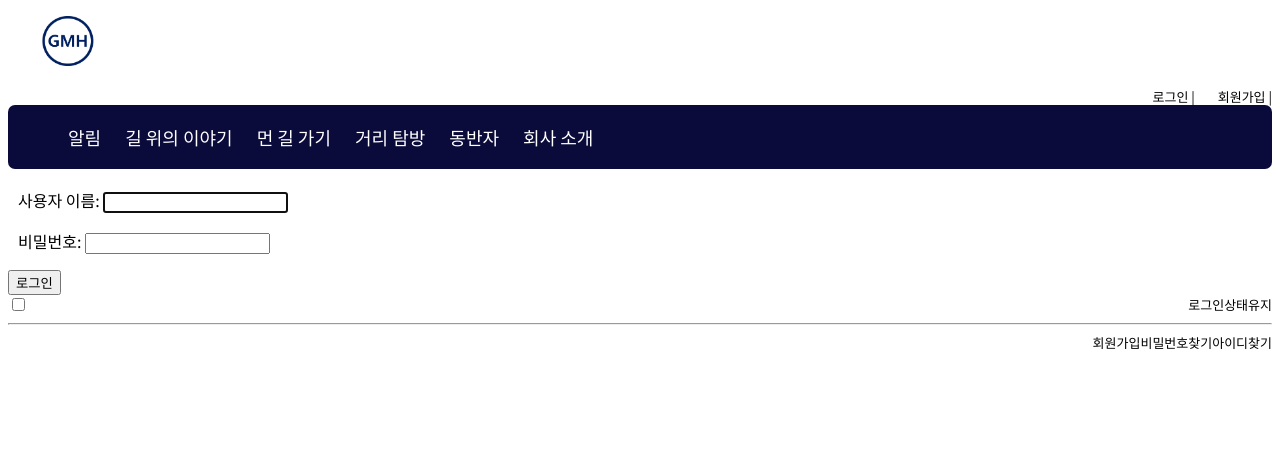
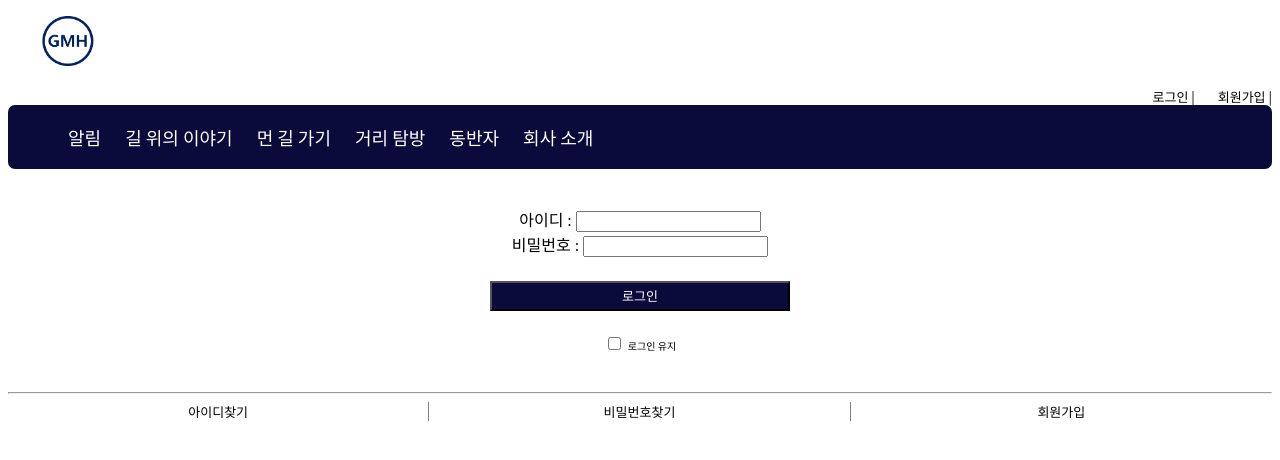
Before and after one commit to qkrwjdan/GmhOne, a Django app: page /accounts/login/ in a window 1280 px wide. Shown: the top 460 px of the page. Run offline with Django 3.2, Linux system fonts and the light colour scheme.

Commit message:
로그인 html 심폐소생

```diff
--- a/ViewOnRoad/static/ViewOnRoad/signin.css
+++ b/ViewOnRoad/static/ViewOnRoad/login.css
@@ -1,20 +1,17 @@
-body{
+#loginBody{
   text-align: center;
 }
-p #logoimg{
-  margin: 4%;
+form{
+  margin: 3%;
 }
-#logo{
-  width: 20%;
-  height: auto;
-}
-form{
-  margin: 3%
-}
-.login{
+.loginButton{
   width: 300px;
   height: 30px;
   margin: 2%;
+  background-color:#0B0B3B;
+  color: white;
+  font-size : 13px;
+  font-family: 'Noto Sans KR', sans-serif;
 }
 #id_name, #id_password{
   width: 300px;
@@ -28,6 +25,6 @@ form{
   display: grid;
   grid-template-columns: 1fr 1fr 1fr;
 }
-.rightline{
+.rightLine{
   border-right: 1px solid gray;
 }
--- a/ViewOnRoad/templates/ViewOnRoad/ViewOnRoad_longWay.html
+++ b/ViewOnRoad/templates/ViewOnRoad/ViewOnRoad_longWay.html
@@ -1,10 +1,8 @@
 {% extends 'ViewOnRoad/base.html' %}
 
 {% block stylelist %}
-<link rel="stylesheet" href="/static/ViewOnRoad/longway.css">
-
+  <link rel="stylesheet" href="/static/ViewOnRoad/longway.css">
 {% endblock %}
-
 
 {% block content %}
   {% for file in filelist %}
--- a/ViewOnRoad/templates/ViewOnRoad/ViewOnRoad_notice.html
+++ b/ViewOnRoad/templates/ViewOnRoad/ViewOnRoad_notice.html
@@ -1,10 +1,10 @@
 {% extends 'ViewOnRoad/base.html' %}
 
 {% block stylelink %}
-<link rel="stylesheet" href="/static/ViewOnRoad/alert.css">
+  <link rel="stylesheet" href="/static/ViewOnRoad/alert.css">
 {% endblock%}
 {% block content %}
-<div class = "alert">
+  <div class = "alert">
     <img src= "/static/ViewOnRoad/road_1.jpg" alt="">
     <img src= "/static/ViewOnRoad/road_2.jpg" alt="">
     <img src= "/static/ViewOnRoad/road_3.jpg" alt="">
--- a/ViewOnRoad/templates/ViewOnRoad/base.html
+++ b/ViewOnRoad/templates/ViewOnRoad/base.html
@@ -5,15 +5,18 @@
 <head>
   <link href="https://fonts.googleapis.com/css?family=Noto+Sans+KR" rel="stylesheet">
   <link rel="stylesheet" href="{% static 'ViewOnRoad/index.css' %}">
-  {% block stylelink%}
-  {% endblock%}
+
+  {% block stylelink %}
+
+  {% endblock %}
+
   <meta charset="UTF-8">
   <meta name="viewport" content="width=device-width, initial-scale=1.0">
   <meta http-equiv="X-UA-Compatible" content="ie=edge">
   <title>ViewOnRoad</title>
 </head>
 <body>
-<p>
+  <p>
     <a href = "{% url 'ViewOnRoad_index' %}"><img src="{% static 'ViewOnRoad/GMH_logo.png' %}" alt=""  width = 60px height = 50px></a>
   </p>
   <span>
@@ -62,12 +65,12 @@
 
       <li><a href="#">동반자</a>
         <ul>
-          <li><a href="#">회원가입</a></li>
+          <li><a href="{% url 'ViewOnRoad_signup' %}">회원가입</a></li>
           <li><a href="#">문의 및 영상등록</a></li>
         </ul>
       </li>
 
-      <li><a href="{% url 'ViewOnRoad_fileUpload' %}">회사 소개</a></li>
+      <li><a href="">회사 소개</a></li>
    </ul>
   </div>
   {% block content %}
--- a/ViewOnRoad/templates/registration/login.html
+++ b/ViewOnRoad/templates/registration/login.html
@@ -1,22 +1,32 @@
 {% extends 'ViewOnRoad/base.html' %}
+
+{% block stylelink %}
+  <link rel="stylesheet" href="/static/ViewOnRoad/login.css">
+{% endblock %}
 
 {% block content %}
   {% if form.errors %}
       <p>이름과 비밀번호가 일치하지 않습니다. 다시 시도해주세요.</p>
   {% endif %}
 
+  <div id="loginBody">
     <form method="POST" action="{% url 'login' %}">
-    {{ form.as_p }}{% csrf_token %}
+      {% csrf_token %}
 
-    <input class="login" type="submit" value="로그인"><br>
+      아이디 : <input name="username" type="text" /><br />
+      비밀번호 : <input name="password" type="password" /><br />
+      <input class="loginButton" type="submit" value="로그인"><br>
       <input type="hidden" name="next" value="{{ next }}" />
-    <input type="checkbox" value=""><span id="checkLogin">로그인상태유지</span>
+
+      <input id="checkLogin" type="checkbox" value="">
+      <label id="checkLogin">로그인 유지</label>
     </form>
 
     <hr>
     <div id="grid">
-    <span class="rightline">아이디찾기</span> <!—아이디찾기.html로 이동—>
-    <span class="rightline">비밀번호찾기</span> <!—비밀번호찾기.html로 이동—>
+      <span class="rightLine">아이디찾기</span> <!—아이디찾기.html로 이동—>
+      <span class="rightLine">비밀번호찾기</span> <!—비밀번호찾기.html로 이동—>
       <span>회원가입</span> <!—회원가입.html로 이동—>
     </div>
+  </div>
 {% endblock %}
```
Also changed, not shown: ViewOnRoad/static/ViewOnRoad/index.css (indentation only). Lines whose indentation alone changed are shown as unchanged.
